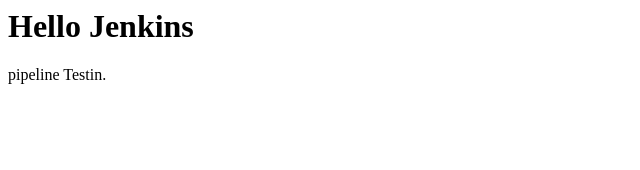
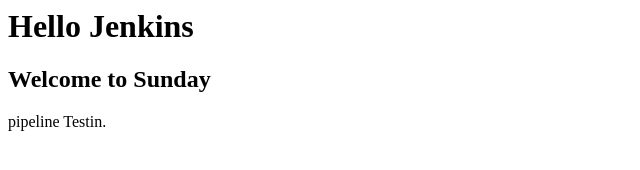
Before and after one commit to cornellues-git/git-lab, a plain HTML site: page index.html in a window 1280 px wide. Shown: the whole page, without its empty margins (0-640 px from the left). Drawn offline with Linux system fonts and the light colour scheme.

Commit message:
Update index.html

```diff
--- a/index.html
+++ b/index.html
@@ -2,7 +2,7 @@
 <body>
 
 <h1>Hello Jenkins </h1>
-
+  <h2> Welcome to Sunday</h2>
 <p>pipeline Testin.</p>
 
 </body>
```
